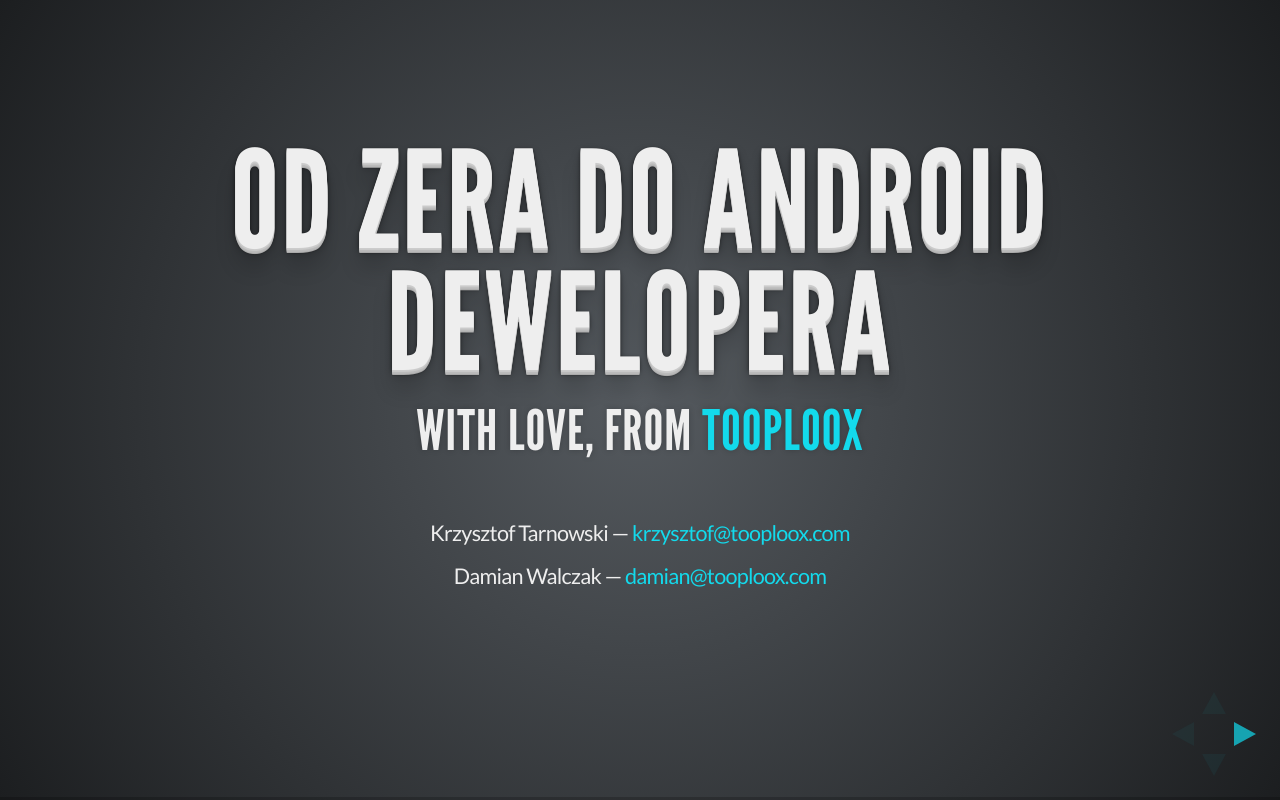
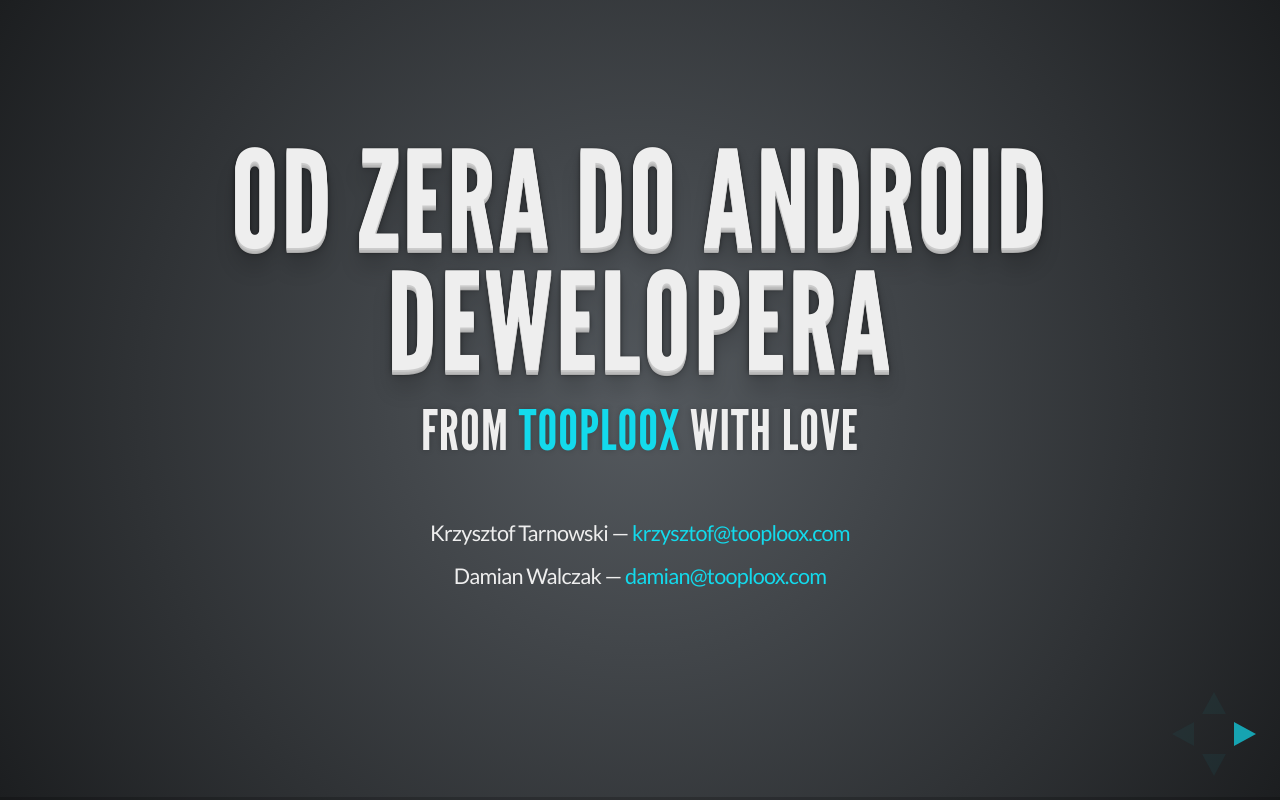
Before and after one commit to tooploox/od-zera-do-android-dewelopera, a plain HTML site: page index.html in a window 1280 px wide. Drawn offline with Linux system fonts and the light colour scheme.

Commit message:
Small fixes here and there.

```diff
--- a/index.html
+++ b/index.html
@@ -37,7 +37,7 @@
 			<div class="slides">
 				<section>
 					<h1>Od zera do Android dewelopera</h1>
-					<h3>With love, from <a href="http://tooploox.com">Tooploox</a></h3>
+					<h3>From <a href="http://tooploox.com">Tooploox</a> with love</h3>
 					<p>
 						<br/>
 						<small>Krzysztof Tarnowski &mdash; <a href="mailto:krzysztof@tooploox.com">krzysztof@tooploox.com</a></small>
```
